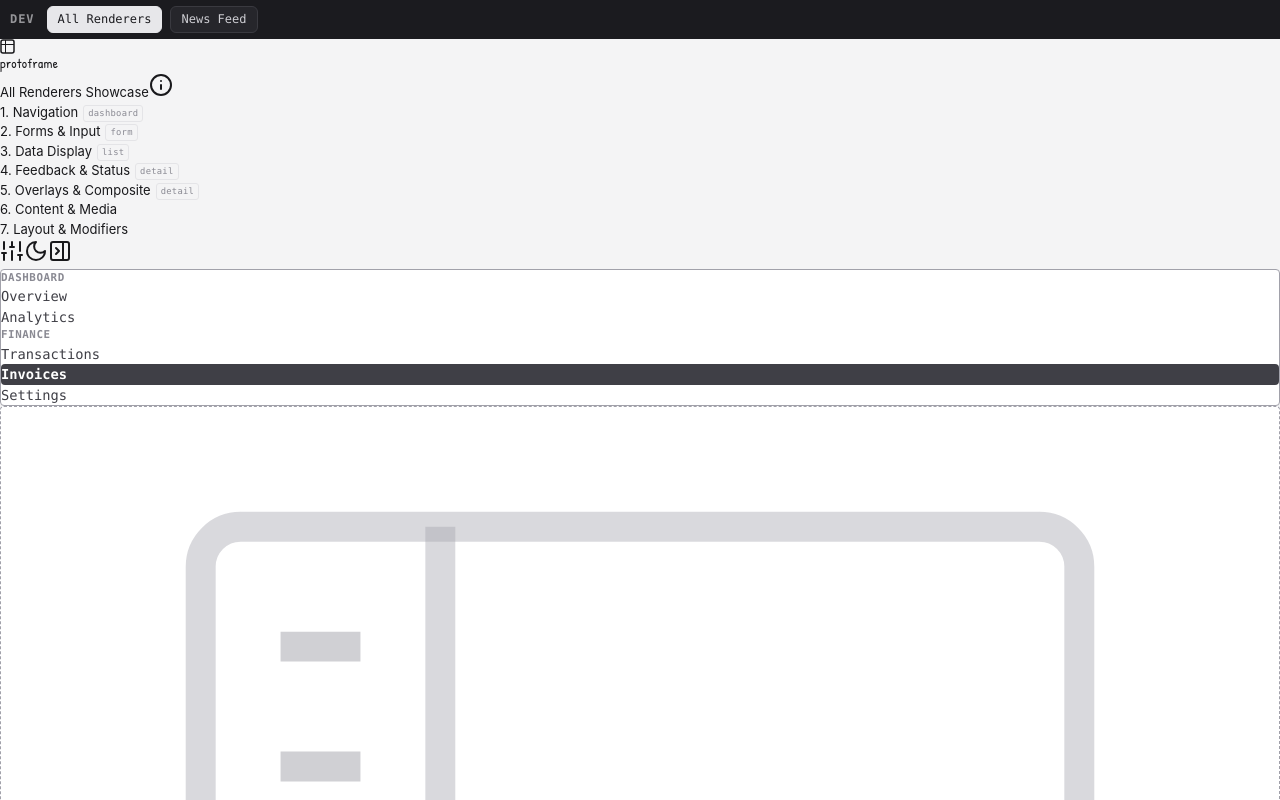
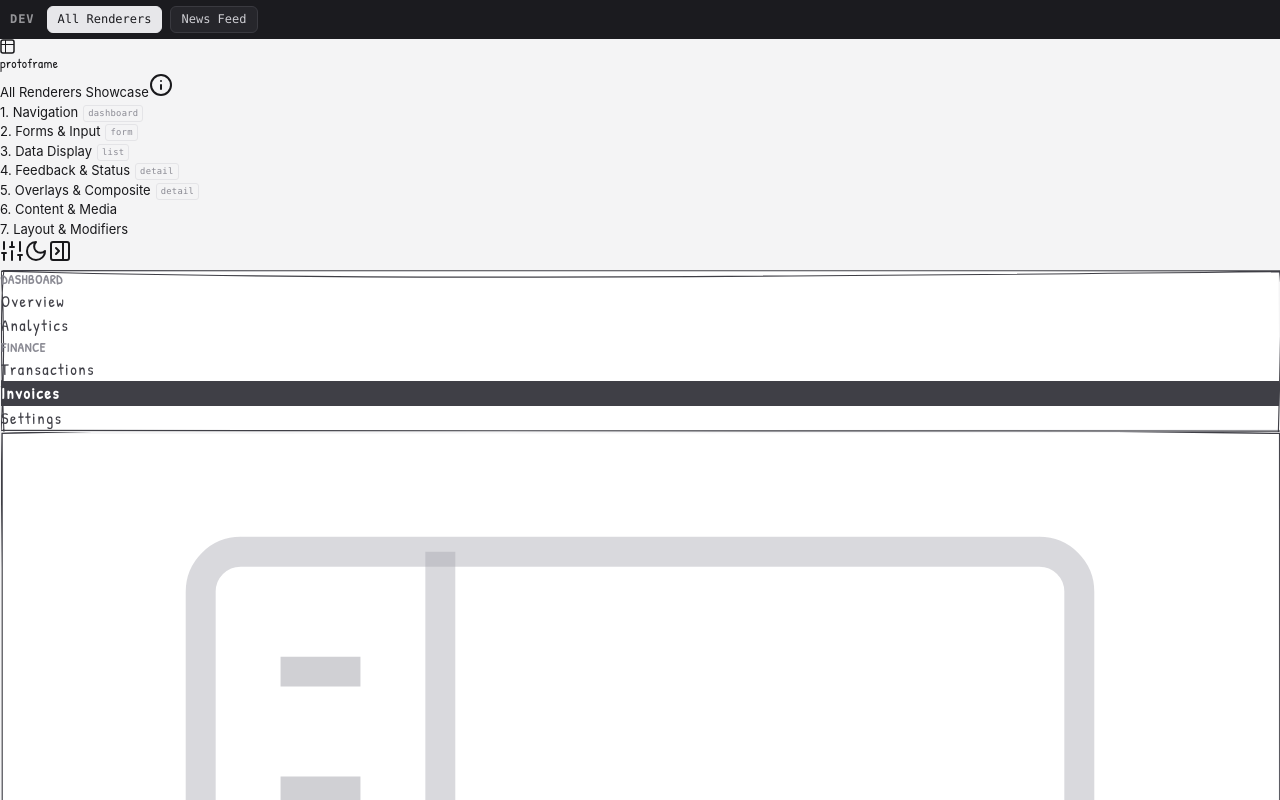
Before and after one commit to manu2699/wireframe-skill, a React (Vite) app in the folder app/: page / in a window 1280 px wide. Built offline with nearby package versions, Linux system fonts and the light colour scheme.

Commit message:
refactor: improve sketch border rendering, update UI component styles, and default draw mode to sketch

```diff
--- a/app/src/hooks/useNav.ts
+++ b/app/src/hooks/useNav.ts
@@ -11,7 +11,7 @@ const DRAW_MODE_KEY = "wfc:draw-mode";
 
 function readDrawMode(): DrawMode {
   try {
-    return localStorage.getItem(DRAW_MODE_KEY) === "sketch" ? "sketch" : "clean";
+    return localStorage.getItem(DRAW_MODE_KEY) === "clean" ? "clean" : "sketch";
   } catch {
     return "clean";
   }
--- a/app/src/render/SketchBorder.tsx
+++ b/app/src/render/SketchBorder.tsx
@@ -20,8 +20,8 @@ interface Props {
 }
 
 export function SketchBorder({
-  fill = "none",
-  stroke = "#3f3f46",
+  fill,
+  stroke,
   strokeWidth = 1.125,
   roughness = 1.125,
   bowing = 1.4,
@@ -33,36 +33,57 @@ export function SketchBorder({
     const parent = svg?.parentElement;
     if (!svg || !parent) return;
 
+    let prevW = 0;
+    let prevH = 0;
+    let raf = 0;
+
     const redraw = () => {
+      raf = 0;
       const w = parent.offsetWidth;
       const h = parent.offsetHeight;
       if (!w || !h) return;
+      if (w === prevW && h === prevH) return;
+      prevW = w;
+      prevH = h;
 
       svg.setAttribute("width", String(w));
       svg.setAttribute("height", String(h));
       svg.setAttribute("viewBox", `0 0 ${w} ${h}`);
 
-      // Clear previous drawing
       while (svg.firstChild) svg.removeChild(svg.firstChild);
 
+      const styles = getComputedStyle(parent);
+      const resolvedStroke = stroke ?? styles.color;
+      const parentBg = styles.backgroundColor;
+      const hasOwnBg = parentBg && parentBg !== "rgba(0, 0, 0, 0)" && parentBg !== "transparent";
+      const resolvedFill = fill ?? (hasOwnBg ? parentBg : (styles.getPropertyValue("--wf-bg").trim() || "none"));
+
       const rc = rough.svg(svg);
-      const pad = strokeWidth + 1;
-      const shape = rc.rectangle(pad, pad, w - pad * 2, h - pad * 2, {
-        roughness,
-        bowing,
-        stroke,
-        strokeWidth,
-        fill,
-        fillStyle: "solid",
-        seed: Math.floor(w * 3 + h * 7), // stable per-box seed based on size
-      });
+      const pad = strokeWidth / 2 + 0.5;
+      const shape = rc.rectangle(
+        pad, pad,
+        w - pad * 2, h - pad * 2,
+        {
+          roughness,
+          bowing,
+          stroke: resolvedStroke,
+          strokeWidth,
+          fill: resolvedFill,
+          fillStyle: "solid",
+          seed: Math.floor(w * 3 + h * 7),
+        },
+      );
       svg.appendChild(shape);
     };
 
+    const scheduleRedraw = () => {
+      if (!raf) raf = requestAnimationFrame(redraw);
+    };
+
     redraw();
-    const ro = new ResizeObserver(redraw);
+    const ro = new ResizeObserver(scheduleRedraw);
     ro.observe(parent);
-    return () => ro.disconnect();
+    return () => { ro.disconnect(); if (raf) cancelAnimationFrame(raf); };
   }, [fill, stroke, strokeWidth, roughness, bowing]);
 
   return (
@@ -74,8 +95,8 @@ export function SketchBorder({
         position: "absolute",
         inset: 0,
         pointerEvents: "none",
-        overflow: "visible",
-        zIndex: 0,
+        overflow: "hidden",
+        zIndex: -1,
       }}
     />
   );
--- a/app/src/render/kinds/content/ButtonBox.tsx
+++ b/app/src/render/kinds/content/ButtonBox.tsx
@@ -13,7 +13,7 @@ export function ButtonBox(props: { node: WFNode & { _id?: string } }) {
 
   const box = (
     <div
-      className={"wf-box wf-button-box rounded-[6px] py-1 px-2 min-h-[26px] inline-flex items-center justify-center self-start h-max " + modClasses(n)}
+      className={"wf-box wf-button-box rounded-[6px] py-2.5 px-5 min-h-[40px] inline-flex items-center justify-center self-start h-max " + modClasses(n)}
       data-wf-id={n._id}
       data-wf-commented={wf.pinOf(n._id) > 0 ? "1" : undefined}
       data-kind={n.kind}
--- a/app/src/render/kinds/display/TableBox.tsx
+++ b/app/src/render/kinds/display/TableBox.tsx
@@ -1,4 +1,5 @@
-import type { CSSProperties } from "react";
+import type { RefObject } from "react";
+import { useEffect, useRef } from "react";
 import type { WFNode } from "../../../types";
 import { Pin } from "../../Pin";
 import { FlowTag } from "../../FlowTag";
@@ -6,11 +7,69 @@ import { useWF, handleClick } from "../../context";
 import { modClasses } from "../../util";
 import { withAnnotation } from "../../Box";
 import { useSketchBorder } from "../../SketchBorder";
+import rough from "roughjs";
+
+function SketchTableLines({ containerRef }: { containerRef: RefObject<HTMLDivElement | null> }) {
+  const svgRef = useRef<SVGSVGElement>(null);
+
+  useEffect(() => {
+    const container = containerRef.current;
+    const svg = svgRef.current;
+    if (!container || !svg) return;
+
+    const draw = () => {
+      const w = container.offsetWidth;
+      const h = container.offsetHeight;
+      if (!w || !h) return;
+
+      svg.setAttribute("width", String(w));
+      svg.setAttribute("height", String(h));
+      svg.setAttribute("viewBox", `0 0 ${w} ${h}`);
+      while (svg.firstChild) svg.removeChild(svg.firstChild);
+
+      const stroke = getComputedStyle(container).color;
+      const rc = rough.svg(svg);
+      const opts = { roughness: 1.125, strokeWidth: 1.0, bowing: 0.6, stroke };
+
+      const rows = Array.from(container.children).filter(
+        (el) => (el as HTMLElement).tagName !== "SVG"
+      ) as HTMLElement[];
+
+      // horizontal lines between rows (offsetTop relative to position:relative container)
+      rows.slice(1).forEach((row) => {
+        svg.appendChild(rc.line(0, row.offsetTop, w, row.offsetTop, opts));
+      });
+
+      // vertical lines between columns (offsetLeft of header cells relative to container)
+      if (rows.length > 0) {
+        const cells = Array.from(rows[0].children) as HTMLElement[];
+        cells.slice(1).forEach((cell) => {
+          svg.appendChild(rc.line(cell.offsetLeft, 0, cell.offsetLeft, h, opts));
+        });
+      }
+    };
+
+    draw();
+    const ro = new ResizeObserver(draw);
+    ro.observe(container);
+    return () => ro.disconnect();
+  }, [containerRef]);
+
+  return (
+    <svg
+      ref={svgRef}
+      aria-hidden="true"
+      style={{ position: "absolute", inset: 0, pointerEvents: "none", overflow: "visible", zIndex: 1 }}
+    />
+  );
+}
 
 export function TableBox(props: { node: WFNode & { _id?: string } }) {
   const wf = useWF();
   const n = props.node;
   const sketchBorder = useSketchBorder();
+  const tableContentRef = useRef<HTMLDivElement>(null);
+  const isSketch = wf.drawMode() === "sketch";
 
   const headers = n.headers || [];
   const rows = n.rows || [];
@@ -19,6 +78,9 @@ export function TableBox(props: { node: WFNode & { _id?: string } }) {
   let colCount = headers.length;
   if (n.selectable) colCount += 1;
   if (hasActions) colCount += 1;
+
+  const rowBorder = isSketch ? "" : "border-t border-[var(--wf-c-line)] first:border-t-0";
+  const cellBorder = isSketch ? "" : "border-l border-[var(--wf-c-line)] first:border-l-0";
 
   const box = (
     <div
@@ -33,39 +95,40 @@ export function TableBox(props: { node: WFNode & { _id?: string } }) {
     >
       {sketchBorder}
       <Pin id={n._id} />
-      <div className="wf-table-content w-full flex flex-col">
+      <div ref={tableContentRef} className="wf-table-content w-full flex flex-col relative">
+        {isSketch && <SketchTableLines containerRef={tableContentRef} />}
         <div
-          className="grid border-t border-[var(--wf-c-line)] first:border-t-0"
+          className={"grid " + rowBorder}
           style={{ gridTemplateColumns: `repeat(${colCount}, minmax(0, 1fr))` }}
         >
-          {n.selectable && <div className="wf-th wf-table-checkbox-col w-8 text-center justify-center shrink-0 flex items-center py-2 px-2.5 min-w-0 border-l border-[var(--wf-c-line)] first:border-l-0">☐</div>}
+          {n.selectable && <div className={"wf-th wf-table-checkbox-col w-8 text-center justify-center shrink-0 flex items-center py-2 px-2.5 min-w-0 " + cellBorder}>☐</div>}
           {headers.map((h, i) => (
             <div
               key={i}
-              className="wf-th py-2 px-2.5 min-w-0 border-l border-[var(--wf-c-line)] first:border-l-0 whitespace-nowrap overflow-hidden text-ellipsis"
+              className={"wf-th py-2 px-2.5 min-w-0 whitespace-nowrap overflow-hidden text-ellipsis " + cellBorder}
             >
               {h}
             </div>
           ))}
-          {hasActions && <div className="wf-th wf-table-actions-col justify-end flex items-center text-right py-2 px-2.5 min-w-0 border-l border-[var(--wf-c-line)] first:border-l-0">Actions</div>}
+          {hasActions && <div className={"wf-th wf-table-actions-col justify-end flex items-center text-right py-2 px-2.5 min-w-0 " + cellBorder}>Actions</div>}
         </div>
         {rows.map((row, ri) => (
           <div
             key={ri}
-            className="grid border-t border-[var(--wf-c-line)] first:border-t-0"
+            className={"grid " + rowBorder}
             style={{ gridTemplateColumns: `repeat(${colCount}, minmax(0, 1fr))` }}
           >
-            {n.selectable && <div className="wf-td wf-table-checkbox-col w-8 text-center justify-center shrink-0 flex items-center py-2 px-2.5 min-w-0 border-l border-[var(--wf-c-line)] first:border-l-0">☐</div>}
+            {n.selectable && <div className={"wf-td wf-table-checkbox-col w-8 text-center justify-center shrink-0 flex items-center py-2 px-2.5 min-w-0 " + cellBorder}>☐</div>}
             {row.map((cell, ci) => (
               <div
                 key={ci}
-                className="wf-td py-2 px-2.5 min-w-0 border-l border-[var(--wf-c-line)] first:border-l-0 whitespace-nowrap overflow-hidden text-ellipsis"
+                className={"wf-td py-2 px-2.5 min-w-0 whitespace-nowrap overflow-hidden text-ellipsis " + cellBorder}
               >
                 {cell}
               </div>
             ))}
             {hasActions && (
-              <div className="wf-td wf-table-actions-col justify-end flex items-center text-right py-2 px-2.5 min-w-0 border-l border-[var(--wf-c-line)] first:border-l-0">
+              <div className={"wf-td wf-table-actions-col justify-end flex items-center text-right py-2 px-2.5 min-w-0 " + cellBorder}>
                 <div className="wf-table-actions-container flex gap-1.5 justify-end">
                   {n.actions?.map((act, ai) => (
                     <span key={ai} className="wf-table-action-btn ml-1.5">
--- a/app/src/render/kinds/inputs/SliderBox.tsx
+++ b/app/src/render/kinds/inputs/SliderBox.tsx
@@ -35,7 +35,7 @@ export function SliderBox(props: { node: WFNode & { _id?: string } }) {
         </div>
         <div className="wf-slider-track h-1 w-full relative rounded-[2px]">
           <div className="wf-slider-track-fill h-full rounded-[2px]" style={{ width: `${pct}%` }} />
-          <div className="wf-slider-thumb w-3 h-3 absolute top-1/2 -translate-x-1/2 -translate-y-1/2 rounded-full" style={{ left: `${pct}%` }} />
+          <div className="wf-slider-thumb w-3 h-3 absolute top-1/2 rounded-full" style={{ left: `${pct}%` }} />
         </div>
       </div>
       <FlowTag goto={n.goto} opens={n.opens} action={n.action} />
--- a/app/src/render/kinds/nav/TabsBox.tsx
+++ b/app/src/render/kinds/nav/TabsBox.tsx
@@ -15,7 +15,7 @@ export function TabsBox(props: { node: WFNode & { _id?: string } }) {
 
   const box = (
     <div
-      className={"wf-box wf-tabs-box flex flex-row items-center justify-start px-3 py-0 min-h-[40px] w-full overflow-x-auto " + modClasses(n)}
+      className={"wf-box wf-tabs-box flex flex-row items-center justify-start px-3 py-0 min-h-[40px] w-full " + modClasses(n)}
       data-wf-id={n._id}
       data-wf-commented={wf.pinOf(n._id) > 0 ? "1" : undefined}
       data-kind={n.kind}
@@ -25,7 +25,7 @@ export function TabsBox(props: { node: WFNode & { _id?: string } }) {
     >
       {sketchBorder}
       <Pin id={n._id} />
-      <div className="wf-tabs-container flex flex-row gap-4 w-full h-full items-center">
+      <div className="wf-tabs-container flex flex-row gap-4 w-full h-full items-center overflow-x-auto">
         {tabs.map((tab, idx) => {
           const isActive = idx === activeTab;
           return (
--- a/app/styles/wireframe.css
+++ b/app/styles/wireframe.css
@@ -228,6 +228,12 @@
     font-size: 1.12em;
     color: var(--wf-ink);
     line-height: 1;
+    display: inline-flex;
+    align-items: center;
+    justify-content: center;
+    width: 1.12em;
+    height: 1.12em;
+    vertical-align: middle;
   }
 
   /* Check/radio indicator label — 0.88em / muted / 600 (identical between kinds) */
@@ -283,19 +289,21 @@
   .wf-box.wf-button-box {
     font-family: var(--wf-c-sans);
     font-weight: 600;
-    font-size: 0.96em;
+    font-size: 1.05em;
     border-style: solid;
-    border-color: var(--wf-line);
+    background: var(--wf-ink) !important;
+    color: var(--wf-bg) !important;
+    border-color: var(--wf-ink);
     cursor: pointer;
 
     &.wf-solid {
-      background: var(--wf-ink);
-      color: var(--wf-bg);
+      background: var(--wf-ink) !important;
+      color: var(--wf-bg) !important;
       border-color: var(--wf-ink);
     }
 
     &:hover {
-      border-color: var(--wf-ink);
+      opacity: 0.85;
     }
   }
 
@@ -413,6 +421,8 @@
     border: 1px solid var(--wf-line);
     border-radius: 999px;
     transition: background 0.1s ease;
+    display: flex;
+    align-items: center;
   }
 
   .wf-toggle-knob {
@@ -569,6 +579,12 @@
   .wf-step-icon {
     font-size: 1.12em;
     line-height: 1;
+    display: inline-flex;
+    align-items: center;
+    justify-content: center;
+    width: 1.12em;
+    height: 1.12em;
+    vertical-align: middle;
   }
 
   .wf-step-done {
@@ -1037,9 +1053,13 @@
       letter-spacing: 0.2ch;
     }
 
-    /* Hide CSS border where rough.js SVG border exists */
+    /* rough.js SVG replaces CSS border; fill handles background at z:-1 */
     & .wf-box:has(> svg.wf-sketch-border) {
       border-color: transparent;
+      isolation: isolate;
+    }
+    & .wf-box:has(> svg.wf-sketch-border):not(.wf-button-box):not(.wf-badge-box):not(.wf-nav-active) {
+      background: none;
     }
 
     /* Flow boxes keep their accent colour */
@@ -1049,6 +1069,13 @@
 
     & .wf-box-label {
       letter-spacing: 0.03em;
+    }
+
+    & .wf-heading-box {
+      &.wf-h1 .wf-heading-label { letter-spacing: 0.06em; }
+      &.wf-h2 .wf-heading-label { letter-spacing: 0.05em; }
+      &.wf-h3 .wf-heading-label { letter-spacing: 0.04em; }
+      &.wf-h4 .wf-heading-label { letter-spacing: 0.03em; }
     }
   }
 
```
Also changed, not shown: app/src/render/Box.tsx (+131 -29 lines), app/src/render/Nav.tsx (+21 -6 lines), app/src/render/kinds/nav/StepperBox.tsx (+22 -5 lines), assets/dist/wireframe-app.js, assets/wireframe.css.
